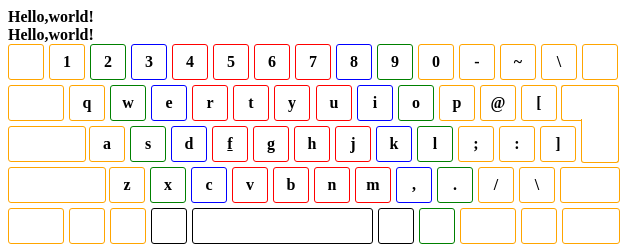
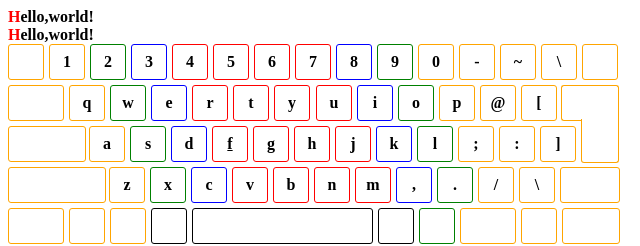
Before and after one commit to ishi720/keyboardUI, a website with bundled scripts: page keyboard.html in a window 1280 px wide. Shown: the full height of the page, 0-640 px from the left. Built offline with nearby package versions, Linux system fonts and the light colour scheme.

Commit message:
次に入力する文字を赤くする

```diff
--- a/css/keyboardUI.css
+++ b/css/keyboardUI.css
@@ -354,3 +354,8 @@
 .active {
   background-color: lightcoral;
 }
+
+.next-char {
+    color: red;
+    font-weight: bold;
+}
--- a/js/KeyboardBase.js
+++ b/js/KeyboardBase.js
@@ -74,6 +74,7 @@ export default class KeyboardBase {
             this.coordinateNextKey(this.getKeyCode(this.s.charAt(this.charPos)));
         }
 
+        // 入力文字と押されたキーが一致するか判定
         const kana = this.s.charAt(this.charPos);
         if (kana && this.getKeyCode(kana) === e.code) {
             this.handleCorrectKey();
@@ -90,12 +91,14 @@ export default class KeyboardBase {
      * キーアップイベント処理
      */
     handleKeyUp(e) {
+        // Shiftキーが離された場合
         if (e.code === "ShiftRight" || e.code === "ShiftLeft") {
             this.isShift = false;
             this.setInnerText('key');
             this.coordinateNextKey(this.getKeyCode(this.s.charAt(this.charPos)));
         }
 
+        // 押下中のキーの強調表示をクリア
         const nowKey = document.getElementsByClassName('key_' + e.code);
         for (const key of nowKey) {
             key.classList.remove("active");
@@ -145,7 +148,7 @@ export default class KeyboardBase {
         char.classList.remove("coordinate");
         char.setAttribute("class", "done");
 
-        // オリジナルテキスト側は、入力文字の最後に完了とする
+        // オリジナルテキストは、入力文字の最後に完了とする
         const originalIndex = this.indexMap.findIndex(arr => arr.includes(this.charPos));
         if (originalIndex !== -1) {
             const arr = this.indexMap[originalIndex];
@@ -178,6 +181,8 @@ export default class KeyboardBase {
         this.charPos = 0;
         const inputText = document.querySelectorAll("#inputKeywordDisplay span");
         inputText.forEach(span => span.setAttribute("class", "coordinate"));
+        // 赤い強調もクリア
+        this.clearNextChar();
         // オリジナルテキストもリセット
         const originalText = document.querySelectorAll("#originalTextDisplay span");
         originalText.forEach(span => span.setAttribute("class", "coordinate"));
@@ -194,6 +199,31 @@ export default class KeyboardBase {
             const nextKey = document.getElementsByClassName('key_' + keyCode);
             if (nextKey[0]) nextKey[0].classList.add("next");
         }
+
+        // 次に入力する文字を強調表示
+        this.clearNextChar();
+        const nextChar = document.getElementById("char_" + this.charPos);
+        if (nextChar) {
+            nextChar.classList.add("next-char");
+        }
+
+        // オリジナルテキストの対応する文字も強調表示
+        const originalIndex = this.indexMap.findIndex(arr => arr.includes(this.charPos));
+        if (originalIndex !== -1) {
+            const orgChar = document.getElementById("org_char_" + originalIndex);
+            if (orgChar) orgChar.classList.add("next-char");
+        }
+    }
+
+    /**
+     * 次の入力文字の強調表示をクリア
+     */
+    clearNextChar() {
+        const allChars = document.querySelectorAll("#inputKeywordDisplay span");
+        allChars.forEach(span => span.classList.remove("next-char"));
+
+        const originalChars = document.querySelectorAll("#originalTextDisplay span");
+        originalChars.forEach(span => span.classList.remove("next-char"));
     }
 
     /**
```
